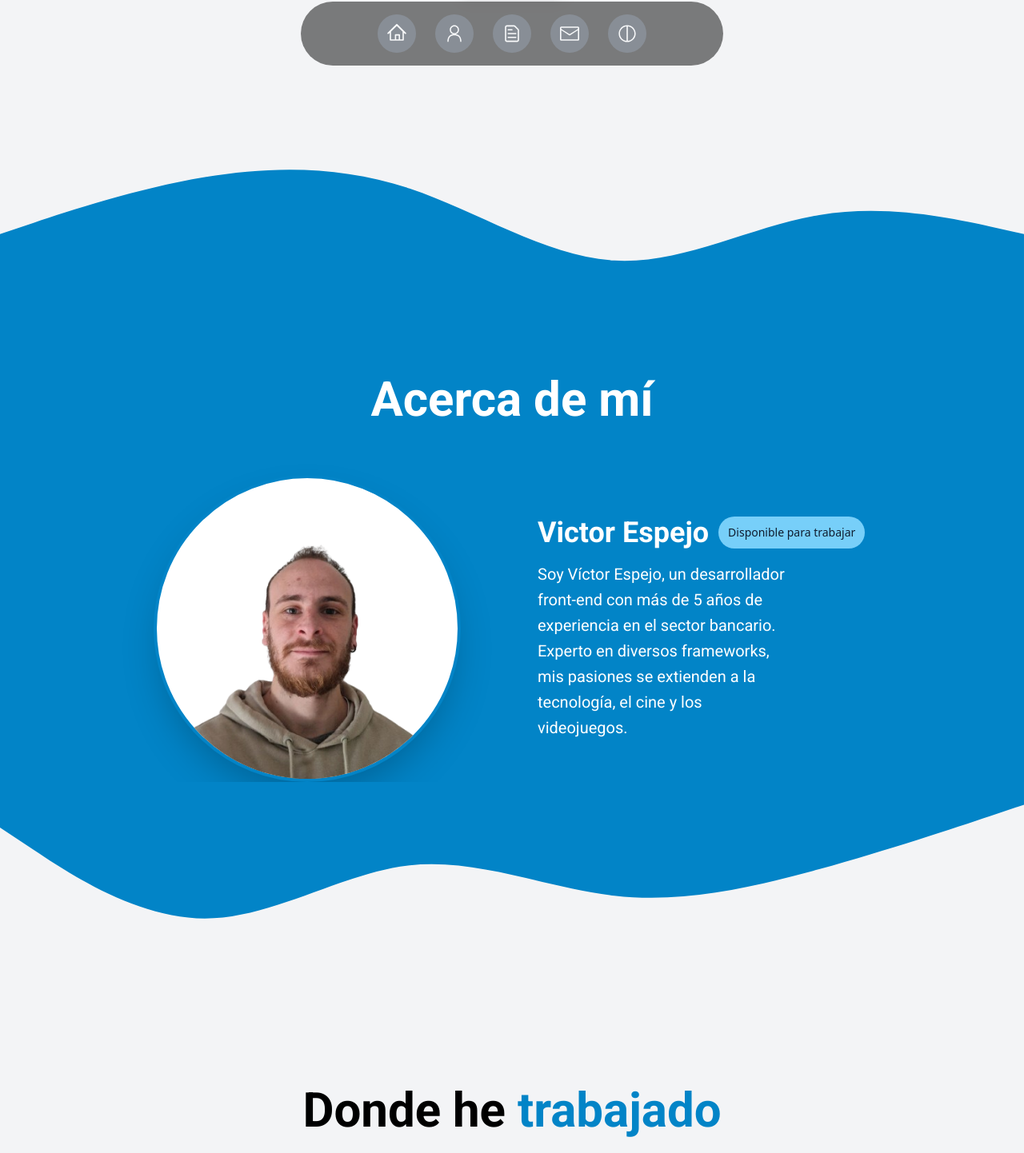
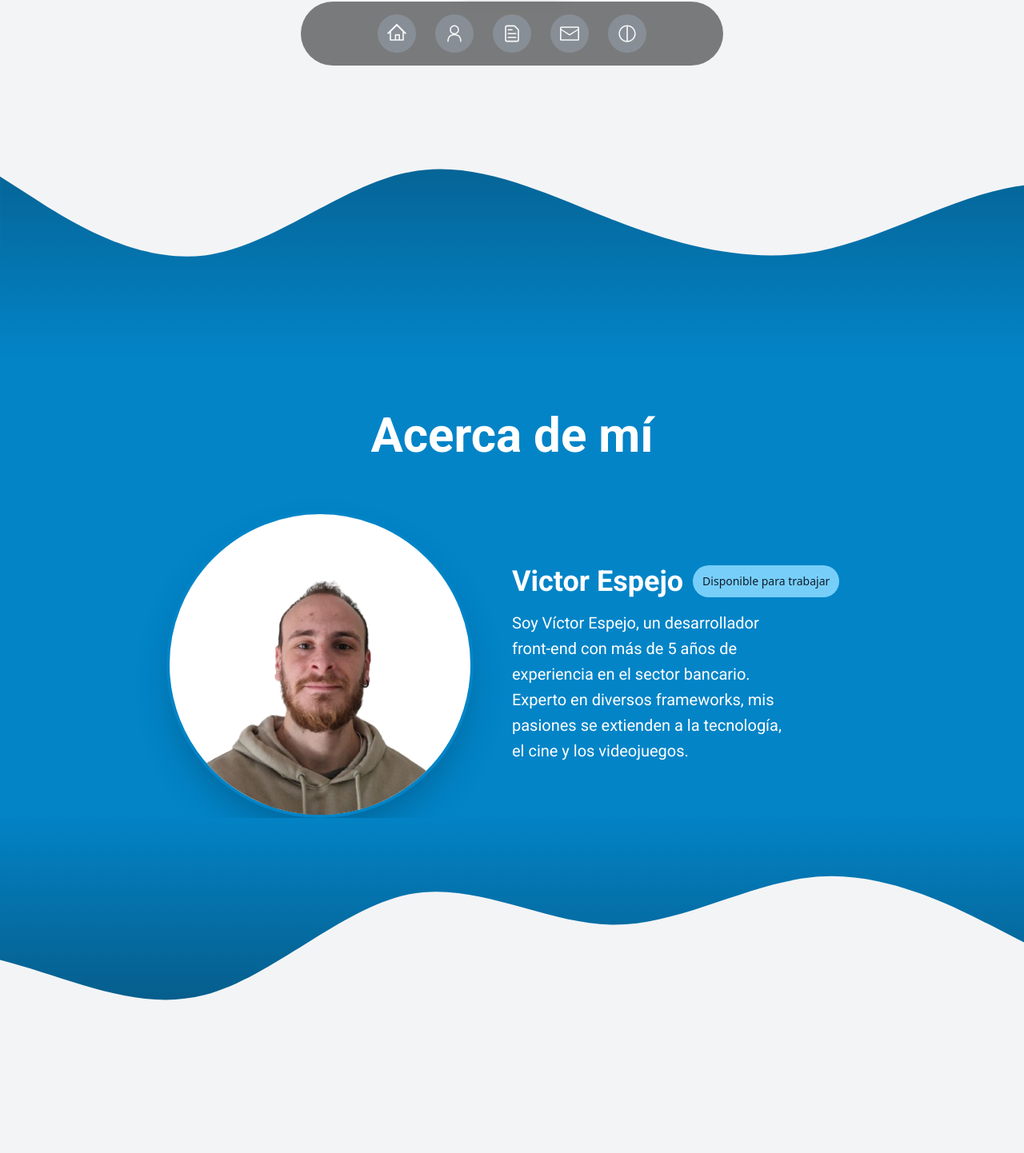
Before and after one commit to VictorEspejo/vicesp_porfolio, a React (Vite) app: page / in a window 1280 px wide. Shown: the part 678-2120 px from the top of the page at 80% size. Built offline with nearby package versions, Linux system fonts and the light colour scheme.

Commit message:
feat: add gradient waves and fix worcard btn color

```diff
--- a/src/components/WaveBottom/index.jsx
+++ /dev/null
@@ -1,14 +0,0 @@
-// WaveBottom.jsx
-import React from 'react';
-
-export default function WaveBottom() {
-  return (
-    <svg xmlns="http://www.w3.org/2000/svg" viewBox="0 0 1440 320">
-      <path
-        fill="#0284c7"
-        fillOpacity="1"
-        d="M0,64L48,96C96,128,192,192,288,192C384,192,480,128,576,117.3C672,107,768,149,864,160C960,171,1056,149,1152,122.7C1248,96,1344,64,1392,48L1440,32L1440,0L1392,0C1344,0,1248,0,1152,0C1056,0,960,0,864,0C768,0,672,0,576,0C480,0,384,0,288,0C192,0,96,0,48,0L0,0Z"
-      ></path>
-    </svg>
-  );
-}
--- a/src/components/WaveTop/index.jsx
+++ /dev/null
@@ -1,13 +0,0 @@
-import React from 'react';
-
-export default function WaveTop() {
-  return (
-    <svg xmlns="http://www.w3.org/2000/svg" viewBox="0 0 1440 320">
-      <path
-        fill="#0284c7"
-        fillOpacity="1"
-        d="M0,192L48,176C96,160,192,128,288,112C384,96,480,96,576,128C672,160,768,224,864,229.3C960,235,1056,181,1152,165.3C1248,149,1344,171,1392,181.3L1440,192L1440,320L1392,320C1344,320,1248,320,1152,320C1056,320,960,320,864,320C768,320,672,320,576,320C480,320,384,320,288,320C192,320,96,320,48,320L0,320Z"
-      ></path>
-    </svg>
-  );
-}
--- a/src/components/WorkCard/index.jsx
+++ b/src/components/WorkCard/index.jsx
@@ -68,7 +68,7 @@ export default function WorkCard({
               <motion.button
                 whileTap={{ scale: 0.97 }}
                 onClick={toggleDescription}
-                className="drop-shadow-lg px-2 py-1 rounded-full bg-sky-400 hover:bg-sky-600 text-black flex flex-row gap-4 justify-center itelms-center"
+                className="drop-shadow-lg px-2 py-1 rounded-full bg-sky-600 hover:bg-sky-400 text-white hover:text-black flex flex-row gap-4 justify-center itelms-center"
               >
                 <span>
                   {isDescVisible ? t("works.hide") : t("works.show")}{" "}
--- a/src/views/About/index.jsx
+++ b/src/views/About/index.jsx
@@ -1,5 +1,5 @@
-import WaveBottom from "../../components/WaveBottom";
-import WaveTop from "../../components/WaveTop";
+import WaveTopImg from "../../assets/images/wavetop.svg";
+import WaveBottomImg from "../../assets/images/wavebottom.svg";
 import VictorImage from "../../assets/images/victor.png";
 import { motion } from "framer-motion";
 import { t } from "i18next";
@@ -12,8 +12,8 @@ export default function About() {
 
   return (
     <section className="w-full bg-gray-100 dark:bg-slate-800">
-      <WaveTop />
-      <article className="w-full bg-sky-600 text-white">
+      <img src={WaveTopImg} alt="wave top" className="wave-top" />
+      <article className="w-full bg-sky-600 text-white px-10 lg:px-8">
         <h1 className="w-full text-6xl font-bold text-center py-16">
           {(t("about.title") || "").split(" ").map((el, i) => (
             <motion.span
@@ -38,7 +38,7 @@ export default function About() {
               className="w-72 h-72 md:w-96 md:h-96 object-cover rounded-full bg-white border-4 border-sky-600 dark:border-sky-800 shadow-2xl"
             />
           </div>
-          <div className="flex flex-col justify-center items-center text-white px-10 lg:px-8">
+          <div className="flex flex-col justify-center items-center text-white">
             <header className="flex flex-col md:flex-row gap-3 w-full relative overflow-hidden">
               <h2 className="text-3xl lg:text-4xl font-bold text-center">
                 Victor Espejo
@@ -65,7 +65,7 @@ export default function About() {
           </div>
         </div>
       </article>
-      <WaveBottom />
+      <img src={WaveBottomImg} alt="wave bottom" />
     </section>
   );
 }
--- a/src/views/Experience/index.jsx
+++ b/src/views/Experience/index.jsx
@@ -10,7 +10,7 @@ export default function Experience() {
   };
 
   return (
-    <main className="w-full py-24 text-black dark:text-white bg-gray-100 dark:bg-slate-800">
+    <main className="w-full py-24 text-black dark:text-white bg-gray-100 dark:bg-slate-800 px-10 lg:px-8">
       <section className="flex flex-col items-center overflow-hidden relative">
         <h1 className="font-bold text-6xl text-center">
           {t("works.titleWhere")}{" "}
```
Also changed, not shown: src/assets/images/wavebottom.svg (added), src/assets/images/wavetop.svg (added).
